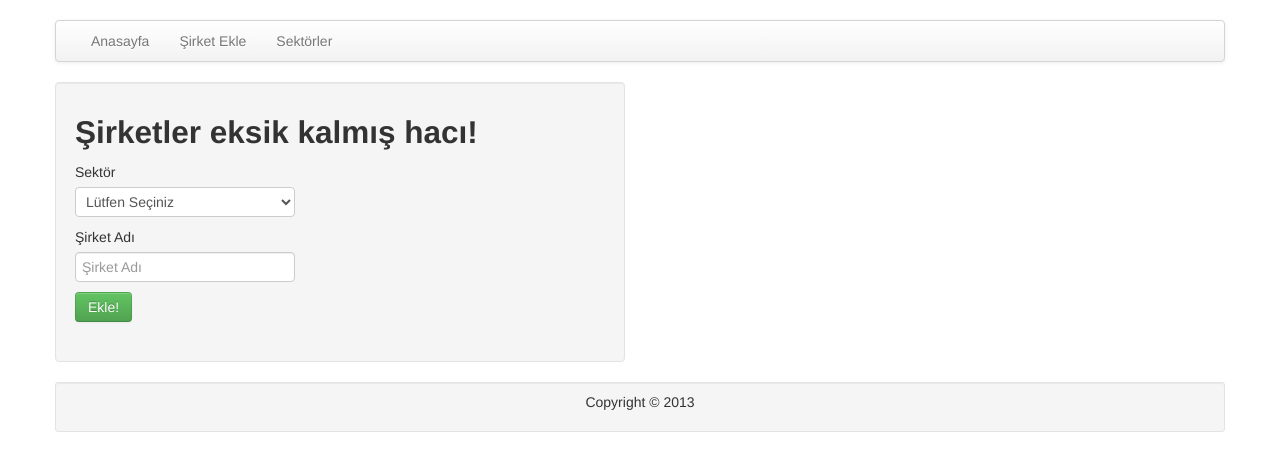
After one commit to mertdiricanli/yolyemeksigorta, a Django app: template templates/web/addcompany.html in a window 1280 px wide. The commit adds this page. Shown: the top 471 px of the page. Run offline with Django 3.2, Linux system fonts and the light colour scheme; the template is opened without the code that fills it: values that come from a table or form of the project are taken from there, others are empty; tables that the repository leaves empty hold one stand-in row (values such as "Sample post").

Commit message:
Create Company

```diff
--- a/assets/css/style.css
+++ b/assets/css/style.css
@@ -7,3 +7,4 @@ span.time{float:right; color:#999; font-size:12px;}
 .loginform .input-prepend{margin:5px 0 0 0px;}
 .control-group{float:left; margin:0 4px 0 0px;}
 .hero-unit{background:#f5f5f5; border:1px solid #e3e3e3;}
+.modal-body label{width:auto !important;}
--- a/settings.py
+++ b/settings.py
@@ -124,6 +124,12 @@ INSTALLED_APPS = (
     # 'django.contrib.admindocs',
 )
 
+TEMPLATE_CONTEXT_PROCESSOR = {
+	'django.contrib.auth.context_processors.auth',
+	'django.core.context_processors.media',
+	'django.core.context_processors.csrf',
+}
+
 # A sample logging configuration. The only tangible logging
 # performed by this configuration is to send an email to
 # the site admins on every HTTP 500 error.
--- a/templates/layout.html
+++ b/templates/layout.html
@@ -14,12 +14,34 @@
 {% endblock %}
 {% block jsblock %}
 <!--Scripts-->
-	<script src="{{ MEDIA_URL }}/js/jquery-1.9.1.min.js" type="text/javascript"></script>
+	<script src="{{ MEDIA_URL }}/js/jquery-1.7.2.min.js" type="text/javascript"></script>
 	<script src="{{ MEDIA_URL }}/js/bootstrap.min.js" type="text/javascript"></script>
 <!--Scripts-->
 {% endblock %}
 </head>
 <body>
+	{% block lostpassmodal %}
+	<div id="lostpass" class="modal hide fade" tabindex="-1" role="dialog" aria-labelledby="myModalLabel" aria-hidden="true">
+		<div class="modal-header">
+			<button type="button" class="close" data-dismiss="modal" aria-hidden="true">×</button>
+			<h3 id="myModalLabel">Şifremi unuttum!</h3>
+		</div>
+		<div class="modal-body">
+			<form class="form-horizontal">
+				<div class="control-group">
+				<label class="control-label" for="inputEmail">Email</label>
+				<div class="controls" style="margin:0 0 0 60px;">
+					<input type="text" id="inputEmail">
+				</div>
+				</div>
+			</form>
+		</div>
+		<div class="modal-footer">
+			<button class="btn btn-success">Gönder</button>
+			<button class="btn btn-danger" data-dismiss="modal" aria-hidden="true">Kapat</button>
+		</div>
+	</div>
+	{% endblock %}
 	<div class="container">
 		<header>
 			<div class="wrapper">
--- /dev/null
+++ b/templates/web/addcompany.html
@@ -0,0 +1,24 @@
+{% extends "layout.html" %}
+{% block title %}
+	Şartlarda anlaşabilirsek seve seve çalışırım hacı!
+{% endblock %}
+{% block content %}
+<div class="row-fluid">
+	<div class="well span6">
+		<h2>Şirketler eksik kalmış hacı!</h2>
+		<form method="post" action="">{% csrf_token %}
+			{{ companyform.non_field_errors }}
+			{{ message }}
+			{% for sector in companyform %}
+			<label>{{ sector.label }}</label>
+			<div class="controls">
+				{{ sector }}
+			</div>
+			{% endfor %}
+			<div class="controls">
+				<button type="submit" class="btn btn-success">Ekle!</button>
+			</div>
+		</form>
+	</div>
+</div>
+{% endblock %}
--- a/templates/web/index.html
+++ b/templates/web/index.html
@@ -3,7 +3,7 @@
 	Şartlarda anlaşabilirsek seve seve çalışırım hacı!
 {% endblock %}
 {% block loginform %}
-	<a href="#lostpass" role="button" class="btn btn-success pull-right" style="margin-left:4px;" data-toggle="modal">Şifremi Unuttum!</a>
+	<a href="#lostpass" role="button" class="btn btn-success pull-right" style="margin-left:4px;" data-toggle="modal" data-target="#lostpass">Şifremi Unuttum!</a>
 	<form action="/login/" method="post" class="form-inline pull-right loginform">{% csrf_token %}
 		{% for field in auth_form %}
 		<div class="input-prepend">
--- a/urls.py
+++ b/urls.py
@@ -11,6 +11,7 @@ urlpatterns = patterns('',
 	url(r'^signup/$', 'web.views.signup'),
 	url(r'^login/$', 'web.views.login_view'),
 	url(r'^logout/$', 'web.views.logout_view'),
+	url(r'^sirket-ekle/$', 'web.views.addCompany'),
 	# Examples:
 	# url(r'^$', 'yolyemeksigorta.views.home', name='home'),
 	# url(r'^yolyemeksigorta/', include('yolyemeksigorta.foo.urls')),
--- a/web/forms.py
+++ b/web/forms.py
@@ -3,6 +3,8 @@ from django.contrib.auth.forms import AuthenticationForm, UserCreationForm
 from django.contrib.auth.models import User
 from django.utils.html import strip_tags
 from django import forms
+from web.models import Sector, Company
+from django.template.defaultfilters import slugify
 
 class CreateUserForm(UserCreationForm):
 	email = forms.EmailField(required=True, widget=forms.widgets.TextInput(attrs={'placeholder':'Email','class':'input-large'}))
@@ -31,5 +33,19 @@ class AuthForm(AuthenticationForm):
 		form = super(AuthForm,self).is_valid()
 		for f, error in self.errors.iteritems():
 			if f != '__all_':
-				self.fields[f].widget.attrs.update({'value': strip_tags(error)})
+				self.fields[f].widget.attrs.update({'placeholder': strip_tags(error)})
 		return form
+
+class CompanyForm(forms.ModelForm):
+	sector = forms.ModelChoiceField(queryset=Sector.objects.all(),empty_label="Lütfen Seçiniz", label="Sektör")
+	companyname = forms.CharField(widget=forms.widgets.TextInput(attrs={'placeholder':'Şirket Adı'}), label="Şirket Adı")
+	class Meta:
+		model = Company
+		exclude = ['companyslug']
+
+	def is_valid(self):
+		form = super(CompanyForm,self).is_valid()
+		for f, error in self.errors.iteritems():
+			if f != '__all__':
+				self.fields[f].widget.attrs.update({'placeholder': strip_tags(error)})
+		return form
--- a/web/models.py
+++ b/web/models.py
@@ -2,6 +2,7 @@
 from django.db import models
 from django.contrib.auth.models import User
 import hashlib
+from django.template.defaultfilters import slugify
 
 class Sector(models.Model):
 	sectorname = models.CharField(max_length=200)
@@ -15,6 +16,10 @@ class Company(models.Model):
 	companyslug = models.SlugField(max_length=200, unique=True)
 	def __unicode__(self):
 		return '%s' % self.companyname
+
+	def save(self, *args, **kwargs):
+		self.companyslug = slugify(self.companyname)
+		super(Company,self).save(*args, **kwargs)
 
 class Category(models.Model):
 	categoryname = models.CharField(max_length=200)
```
Also changed, not shown: web/views.py (+21 -2 lines), 5 other files.
